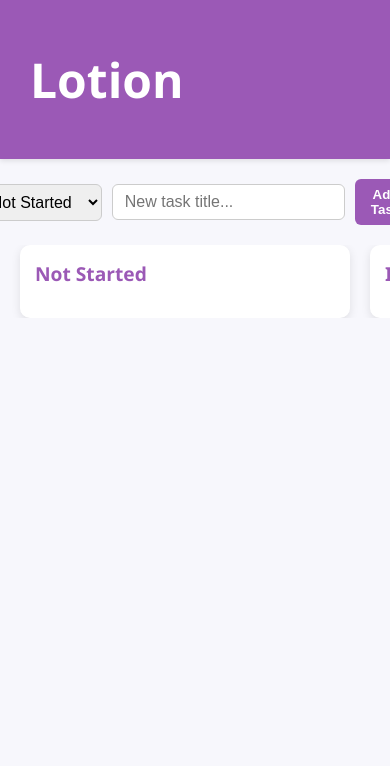
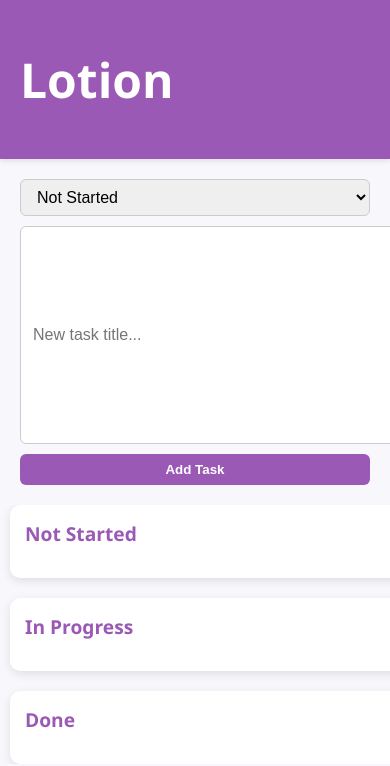
Before and after one commit to emranalus/Lotion, a React (Vite) app: page / in a window 390 px wide. Shown: the top 766 px of the page. Built offline with nearby package versions, Linux system fonts and the light colour scheme.

Commit message:
Make index.css more responsive

```diff
--- a/src/index.css
+++ b/src/index.css
@@ -11,7 +11,7 @@ body {
 .navbar {
   background: #9b59b6; /* Brighter purple */
   color: white;
-  padding: 15px 30px;
+  padding: 15px 20px;
   font-size: 1.5rem;
   font-weight: bold;
   box-shadow: 0 2px 5px rgba(0, 0, 0, 0.1);
@@ -20,6 +20,7 @@ body {
 /* Task input area */
 .task-input {
   display: flex;
+  flex-wrap: wrap;
   justify-content: center;
   align-items: center;
   gap: 10px;
@@ -30,8 +31,9 @@ body {
   padding: 8px 12px;
   border-radius: 6px;
   border: 1px solid #ccc;
-  flex: 1;
+  flex: 1 1 200px;
   font-size: 1rem;
+  min-width: 120px;
 }
 
 .task-input select {
@@ -39,6 +41,7 @@ body {
   border-radius: 6px;
   border: 1px solid #ccc;
   font-size: 1rem;
+  min-width: 120px;
 }
 
 .task-input button {
@@ -53,7 +56,7 @@ body {
 }
 
 .task-input button:hover {
-  background: #7d3bb0; /* Slightly darker on hover */
+  background: #7d3bb0;
 }
 
 /* Columns layout */
@@ -62,6 +65,7 @@ body {
   gap: 20px;
   padding: 0 20px;
   overflow-x: auto;
+  flex-wrap: wrap;
 }
 
 /* Column card */
@@ -69,14 +73,15 @@ body {
   background: white;
   padding: 15px;
   border-radius: 10px;
-  flex: 0 0 300px;
+  flex: 1 1 300px; /* responsive width */
   box-shadow: 0 3px 10px rgba(0, 0, 0, 0.1);
+  min-width: 280px;
 }
 
 .column h2 {
   margin-top: 0;
   font-size: 1.2rem;
-  color: #9b59b6; /* Brighter purple */
+  color: #9b59b6;
 }
 
 /* Tasks */
@@ -136,3 +141,28 @@ body {
 .delete-btn:hover {
   background: #c14f7f;
 }
+
+/* Responsive adjustments */
+@media (max-width: 768px) {
+  .columns {
+    flex-direction: column;
+    padding: 0 10px;
+  }
+
+  .column {
+    flex: 1 1 auto;
+    width: 100%;
+    min-width: unset;
+  }
+
+  .task-input {
+    flex-direction: column;
+    align-items: stretch;
+  }
+
+  .task-input input,
+  .task-input select,
+  .task-input button {
+    width: 100%;
+  }
+}
```
